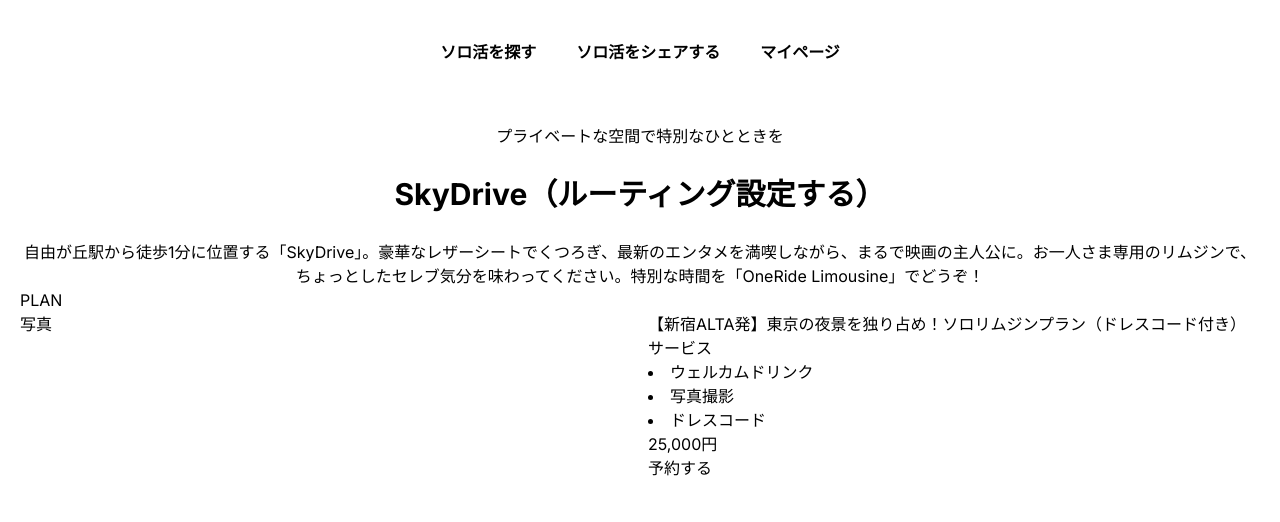
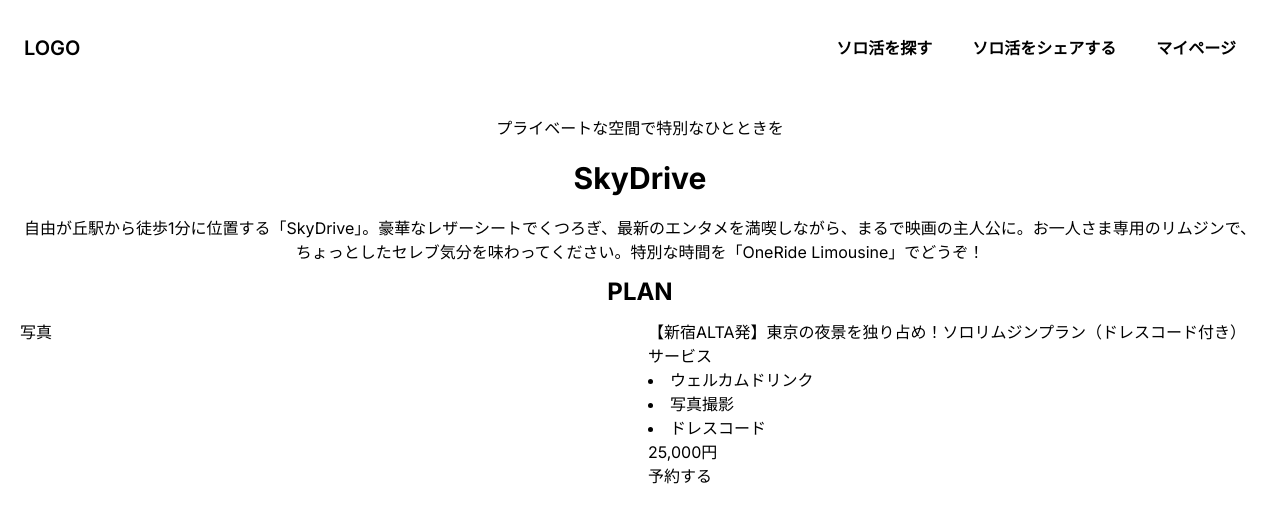
Before and after one commit to ms-engineer-bc8/bc8_section_9-12, a Next.js app in the folder apps/frontend/: page /activity/1 in a window 1280 px wide. Shown: the top 522 px of the page. Built offline with nearby package versions, Linux system fonts and the light colour scheme.

Commit message:
フロントエンド：ヘッダーのナビゲーション修正&ロゴ欄追加

```diff
--- a/apps/frontend/src/app/(customer)/(features)/activity/[activityId]/page.tsx
+++ b/apps/frontend/src/app/(customer)/(features)/activity/[activityId]/page.tsx
@@ -1,17 +1,25 @@
 import React from "react";
 import Heading from "@/app/components/ui-elements/heading";
-import Link from "next/link";
+import SubHeading from "@/app/components/ui-elements/subheading";
 
 const Limousine = () => {
     return (
         <div className="container mx-auto p-5">
             <p className="text-center">プライベートな空間で特別なひとときを</p>
-            <Heading>SkyDrive（ルーティング設定する）</Heading>
-            <p className="text-center">自由が丘駅から徒歩1分に位置する「SkyDrive」。豪華なレザーシートでくつろぎ、最新のエンタメを満喫しながら、まるで映画の主人公に。お一人さま専用のリムジンで、ちょっとしたセレブ気分を味わってください。特別な時間を「OneRide Limousine」でどうぞ！</p>
-            <h3>PLAN</h3>
+            <Heading>SkyDrive</Heading>
+            <p className="text-center">
+                自由が丘駅から徒歩1分に位置する「SkyDrive」。豪華なレザーシートでくつろぎ、最新のエンタメを満喫しながら、まるで映画の主人公に。お一人さま専用のリムジンで、ちょっとしたセレブ気分を味わってください。特別な時間を「OneRide
+                Limousine」でどうぞ！
+            </p>
+            <SubHeading>PLAN</SubHeading>
             <div className="grid grid-cols-1 sm:grid-cols-2 gap-4">
-            <div><p>写真</p></div>
-            <div><p>【新宿ALTA発】東京の夜景を独り占め！ソロリムジンプラン（ドレスコード付き）</p>
+                <div>
+                    <p>写真</p>
+                </div>
+                <div>
+                    <p>
+                        【新宿ALTA発】東京の夜景を独り占め！ソロリムジンプラン（ドレスコード付き）
+                    </p>
                     <h4>サービス</h4>
                     <li>ウェルカムドリンク</li>
                     <li>写真撮影</li>
--- a/apps/frontend/src/app/commons/constants/constants.ts
+++ b/apps/frontend/src/app/commons/constants/constants.ts
@@ -0,0 +1,6 @@
+// Header
+export const NAVIGATION_LINKS = [
+    { label: "ソロ活を探す", href: "/" },
+    { label: "ソロ活をシェアする", href: "/share" },
+    { label: "マイページ", href: "/user" },
+];
--- a/apps/frontend/src/app/components/layouts/header.tsx
+++ b/apps/frontend/src/app/components/layouts/header.tsx
@@ -1,18 +1,12 @@
 import React from "react";
 import Link from "next/link";
+import { NAVIGATION_LINKS } from "@/app/commons/constants/constants";
 
-const navLinks = [
-    { label: "ソロ活を探す", href: "/" },
-    { label: "ソロ活をシェアする", href: "/share" },
-    { label: "マイページ", href: "/user" },
-];
-
-export default function Header() {
+export const NavigationMenu = () => {
     return (
-        <header>
         <nav>
-                <ul className="flex justify-center max-w-full my-5">
-                    {navLinks.map((link) => (
+            <ul className="flex justify-end">
+                {NAVIGATION_LINKS.map((link) => (
                     <li key={link.href} className="p-5">
                         <Link href={link.href}>
                             <p className="no-underline hover:underline hover:underline-offset-8 transition-all font-semibold">
@@ -23,6 +17,16 @@
                 ))}
             </ul>
         </nav>
+    );
+};
+
+export const Header = () => {
+    return (
+        <header className="flex items-center justify-between px-6 py-4">
+            <h3 className="text-xl font-semibold">LOGO</h3>
+            <NavigationMenu />
         </header>
     );
-}
+};
+
+export default Header;
--- a/apps/frontend/src/app/components/ui-elements/heading.tsx
+++ b/apps/frontend/src/app/components/ui-elements/heading.tsx
@@ -5,7 +5,7 @@
 };
 
 const Heading: React.FC<HeadingProps> = ({ children }) => {
-    return <h2 className="text-3xl font-bold text-center p-7">{children}</h2>;
+    return <h2 className="text-3xl font-bold text-center p-5">{children}</h2>;
 };
 
 export default Heading;
--- /dev/null
+++ b/apps/frontend/src/app/components/ui-elements/subheading.tsx
@@ -0,0 +1,11 @@
+import React from "react";
+
+type SubHeadingProps = {
+    children: React.ReactNode;
+};
+
+const SubHeading: React.FC<SubHeadingProps> = ({ children }) => {
+    return <h2 className="text-2xl font-bold text-center p-3">{children}</h2>;
+};
+
+export default SubHeading;
```
Lines whose indentation alone changed are shown as unchanged.
